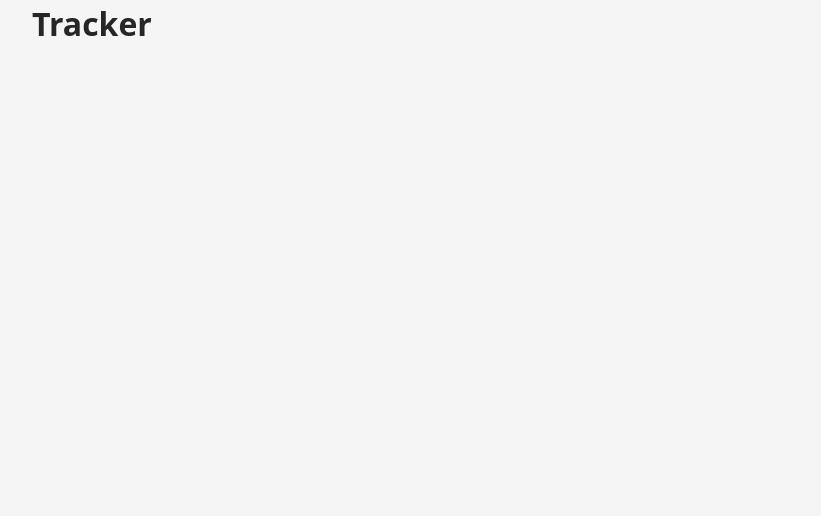
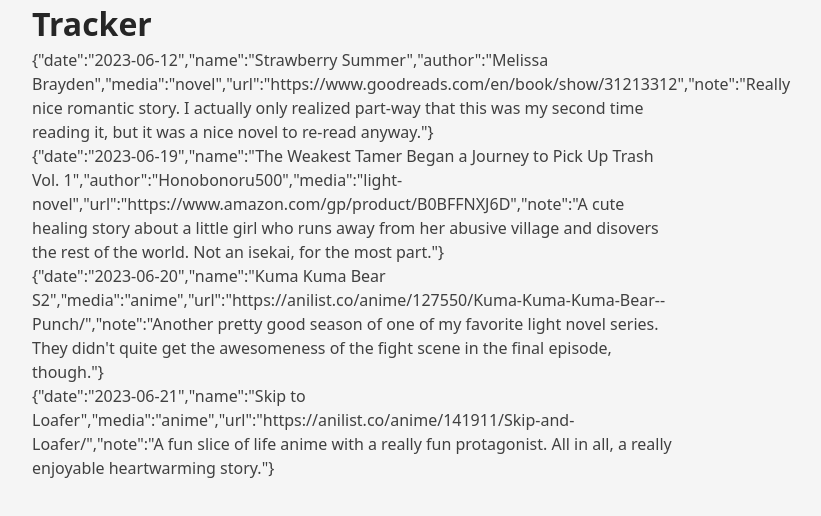
Before and after one commit to armornick/my-tracker, a Svelte app: page / in a window 1280 px wide. Shown: the top 516 px of the page, without its empty margins (288-1109 px from the left). Built offline with nearby package versions, Linux system fonts and the light colour scheme.

Commit message:
add basic data fetching

```diff
--- /dev/null
+++ b/public/misc-log.json
@@ -0,0 +1,32 @@
+[
+    {
+      "date": "2023-06-12",
+      "name": "Strawberry Summer",
+      "author": "Melissa Brayden",
+      "media": "novel",
+      "url": "https://www.goodreads.com/en/book/show/31213312",
+      "note": "Really nice romantic story. I actually only realized part-way that this was my second time reading it, but it was a nice novel to re-read anyway."
+    },
+    {
+      "date": "2023-06-19",
+      "name": "The Weakest Tamer Began a Journey to Pick Up Trash Vol. 1",
+      "author": "Honobonoru500",
+      "media": "light-novel",
+      "url": "https://www.amazon.com/gp/product/B0BFFNXJ6D",
+      "note": "A cute healing story about a little girl who runs away from her abusive village and disovers the rest of the world. Not an isekai, for the most part."
+    },
+    {
+      "date": "2023-06-20",
+      "name": "Kuma Kuma Bear S2",
+      "media": "anime",
+      "url": "https://anilist.co/anime/127550/Kuma-Kuma-Kuma-Bear--Punch/",
+      "note": "Another pretty good season of one of my favorite light novel series. They didn't quite get the awesomeness of the fight scene in the final episode, though."
+    },
+    {
+      "date": "2023-06-21",
+      "name": "Skip to Loafer",
+      "media": "anime",
+      "url": "https://anilist.co/anime/141911/Skip-and-Loafer/",
+      "note": "A fun slice of life anime with a really fun protagonist. All in all, a really enjoyable heartwarming story."
+    }
+  ]
--- a/src/App.svelte
+++ b/src/App.svelte
@@ -1,8 +1,39 @@
 <script>
+
+  let errorMessage = null;
+
+  const fetchLogs = async () => {
+    try {
+      const response = await fetch('/misc-log.json');
+      const data = await response.json();
+      return data;
+    } catch (error) {
+      console.error(error);
+      errorMessage = error.msg || error;
+      return [];
+    }
+  };
+
+  let logsP = fetchLogs();
+
 </script>
 
 <main>
   <h1>Tracker</h1>
+  {#if errorMessage}
+    <p>
+      {errorMessage}
+    </p>
+  {/if}
+  {#await logsP}
+    <p>
+      Loading data.
+    </p>
+  {:then logs}
+    {#each logs as log}
+      <p>{ JSON.stringify(log) }</p>
+    {/each}
+  {/await}
 </main>
 
 <style>
```
